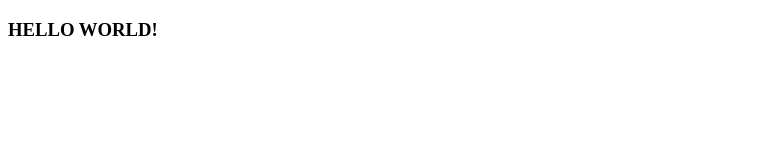
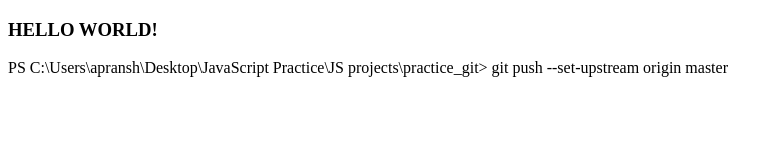
Before and after one commit to PranshulAG/Practice, a plain HTML site: page index.html in a window 1280 px wide. Shown: the whole page, without its empty margins (0-783 px from the left). Drawn offline with Linux system fonts and the light colour scheme.

Commit message:
for rohan

```diff
--- a/index.html
+++ b/index.html
@@ -9,6 +9,7 @@
 <body>
     <div>
         <h3>HELLO WORLD!</h3>
+        <p>PS C:\Users\apransh\Desktop\JavaScript Practice\JS projects\practice_git> git push --set-upstream origin master</p>
     </div>
 </body>
 </html>
```
